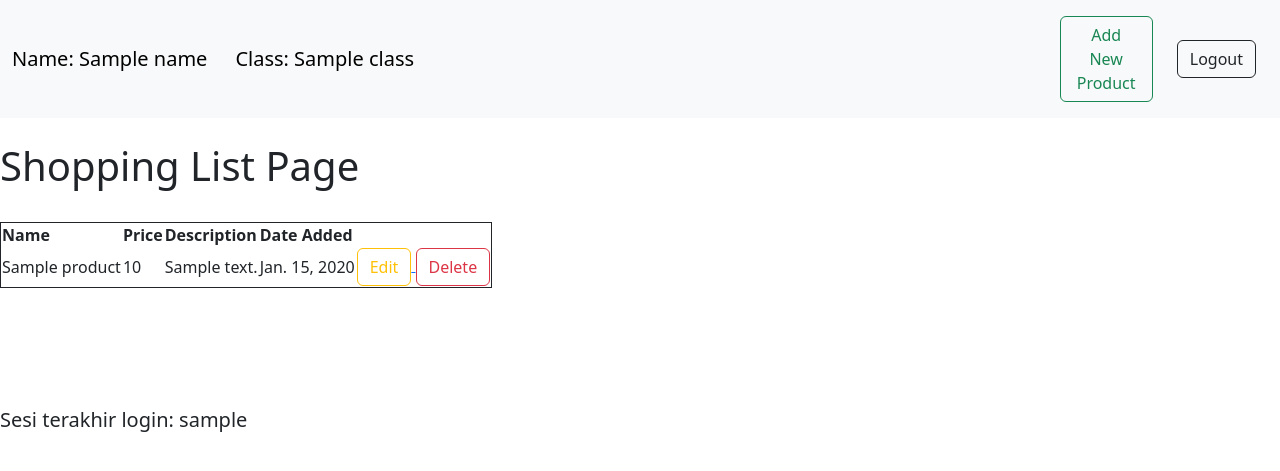
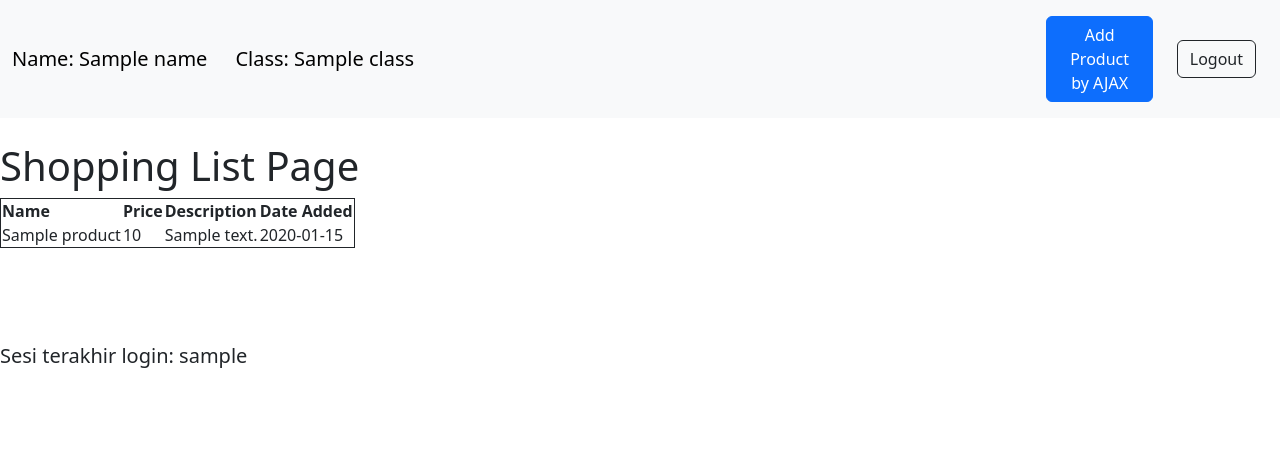
Before and after one commit to Not0nline/shopping-list, a Django app: template main/templates/main.html in a window 1280 px wide. Shown: the top 471 px of the page. Run offline with Django 4.2, Linux system fonts and the light colour scheme; tables that the repository leaves empty hold one stand-in row (values such as "Sample post"); the template is opened without the code that fills it: values that come from a table or form of the project are taken from there, most other values are stand-ins (such as "Sample title", 1, 10 or a date in 2020).

Commit message:
selesai tutorial 5

```diff
--- a/main/templates/main.html
+++ b/main/templates/main.html
@@ -29,8 +29,8 @@
     <nav class="navbar navbar-expand-lg bg-body-tertiary" justify-content: flex-end>
         <div class="container-fluid">
             <a href="{% url 'main:create_product' %}">
-                <button class="btn btn-outline-success">
-                    Add New Product
+                <button type="button" class="btn btn-primary" data-bs-toggle="modal" data-bs-target="#exampleModal">
+                    Add Product by AJAX
                 </button>
             </a>
         </nav>
@@ -51,41 +51,86 @@
 
 <h1>Shopping List Page</h1>
 
-<br/>
 
-<table>
-    <tr>
-        <th>Name</th>
-        <th>Price</th>
-        <th>Description</th>
-        <th>Date Added</th>
-    </tr>
 
-    {% comment %} Berikut cara memperlihatkan data produk di bawah baris ini {% endcomment %}
 
-    {% for product in products %}
-        <tr>
-            <td>{{product.name}}</td>
-            <td>{{product.price}}</td>
-            <td>{{product.description}}</td>
-            <td>{{product.date_added}}</td>
-            <td>
-                <a href="{% url 'main:edit_product' product.pk %}">
-                    <button class="btn btn-outline-warning">
-                        Edit
-                    </button>
-                </a>
-                <a href="{% url 'main:delete_product' product.pk %}">
-                    <button class="btn btn-outline-danger">
-                        Delete
-                    </button>
-                </a>
-            </td>
-        </tr>
-    {% endfor %}
-</table>
+<div class="modal fade" id="exampleModal" tabindex="-1" aria-labelledby="exampleModalLabel" aria-hidden="true">
+    <div class="modal-dialog">
+        <div class="modal-content">
+            <div class="modal-header">
+                <h1 class="modal-title fs-5" id="exampleModalLabel">Add New Product</h1>
+                <button type="button" class="btn-close" data-bs-dismiss="modal" aria-label="Close"></button>
+            </div>
+            <div class="modal-body">
+                <form id="form" onsubmit="return false;">
+                    {% csrf_token %}
+                    <div class="mb-3">
+                        <label for="name" class="col-form-label">Name:</label>
+                        <input type="text" class="form-control" id="name" name="name"></input>
+                    </div>
+                    <div class="mb-3">
+                        <label for="price" class="col-form-label">Price:</label>
+                        <input type="number" class="form-control" id="price" name="price"></input>
+                    </div>
+                    <div class="mb-3">
+                        <label for="description" class="col-form-label">Description:</label>
+                        <textarea class="form-control" id="description" name="description"></textarea>
+                    </div>
+                </form>
+            </div>
+            <div class="modal-footer">
+                <button type="button" class="btn btn-secondary" data-bs-dismiss="modal">Close</button>
+                <button type="button" class="btn btn-primary" id="button_add" data-bs-dismiss="modal">Add Product</button>
+            </div>
+        </div>
+    </div>
+</div>
 
-<br />
+
+
+<table id="product_table"></table>
+<script>
+    async function getProducts() {
+        return fetch("{% url 'main:get_product_json' %}").then((res) => res.json())
+    }
+
+
+    async function refreshProducts() {
+        document.getElementById("product_table").innerHTML = ""
+        const products = await getProducts()
+        let htmlString = `<tr>
+            <th>Name</th>
+            <th>Price</th>
+            <th>Description</th>
+            <th>Date Added</th>
+            </tr>`
+            products.forEach((item) => {
+                htmlString += `\n<tr>
+                    <td>${item.fields.name}</td>
+                    <td>${item.fields.price}</td>
+                    <td>${item.fields.description}</td>
+                    <td>${item.fields.date_added}</td>
+                    </tr>`
+                })
+
+                document.getElementById("product_table").innerHTML = htmlString
+            }
+
+            refreshProducts()
+
+    function addProduct() {
+        fetch("{% url 'main:add_product_ajax' %}", {
+            method: "POST",
+            body: new FormData(document.querySelector('#form'))
+        }).then(refreshProducts)
+
+        document.getElementById("form").reset()
+        return false
+    }
+
+    document.getElementById("button_add").onclick = addProduct
+</script>
+
 
   <br/>
   <br/>
@@ -94,5 +139,4 @@
 
 <h5>Sesi terakhir login: {{ last_login }}</h5>
 
-
 {% endblock content %}
--- a/main/urls.py
+++ b/main/urls.py
@@ -1,5 +1,5 @@
 from django.urls import path
-from main.views import show_main, create_product, show_xml, show_json, register, login_user, logout_user, edit_product, delete_product
+from main.views import show_main, create_product, show_xml, show_json, register, login_user, logout_user, edit_product, delete_product, get_product_json, add_product_ajax
 
 app_name = 'main'
 
@@ -13,4 +13,6 @@ urlpatterns = [
     path('logout/', logout_user, name='logout'),
     path('edit-product/<int:id>', edit_product, name='edit_product'),
     path('delete/<int:id>', delete_product, name='delete_product'), # sesuaikan dengan nama fungsi yang dibuat
+    path('get-product/', get_product_json, name='get_product_json'),
+    path('create-product-ajax/', add_product_ajax, name='add_product_ajax')
 ]
--- a/main/views.py
+++ b/main/views.py
@@ -1,7 +1,7 @@
 import datetime
 from main.models import Product
 from main.forms import ProductForm
-from django.http import HttpResponseRedirect, HttpResponse
+from django.http import HttpResponseNotFound, HttpResponseRedirect, HttpResponse
 from django.urls import reverse
 from django.shortcuts import render, redirect
 from django.core import serializers
@@ -9,6 +9,7 @@ from django.contrib import messages
 from django.contrib.auth.forms import UserCreationForm
 from django.contrib.auth import authenticate, login, logout
 from django.contrib.auth.decorators import login_required
+from django.views.decorators.csrf import csrf_exempt
 
 
 @login_required(login_url='/login')
@@ -109,3 +110,22 @@ def delete_product(request, id):
     product.delete()
     # Kembali ke halaman awal
     return HttpResponseRedirect(reverse('main:show_main'))
+
+def get_product_json(request):
+    product_item = Product.objects.all()
+    return HttpResponse(serializers.serialize('json', product_item))
+
+@csrf_exempt
+def add_product_ajax(request):
+    if request.method == 'POST':
+        name = request.POST.get("name")
+        price = request.POST.get("price")
+        description = request.POST.get("description")
+        user = request.user
+
+        new_product = Product(name=name, price=price, description=description, user=user)
+        new_product.save()
+
+        return HttpResponse(b"CREATED", status=201)
+
+    return HttpResponseNotFound()
```
